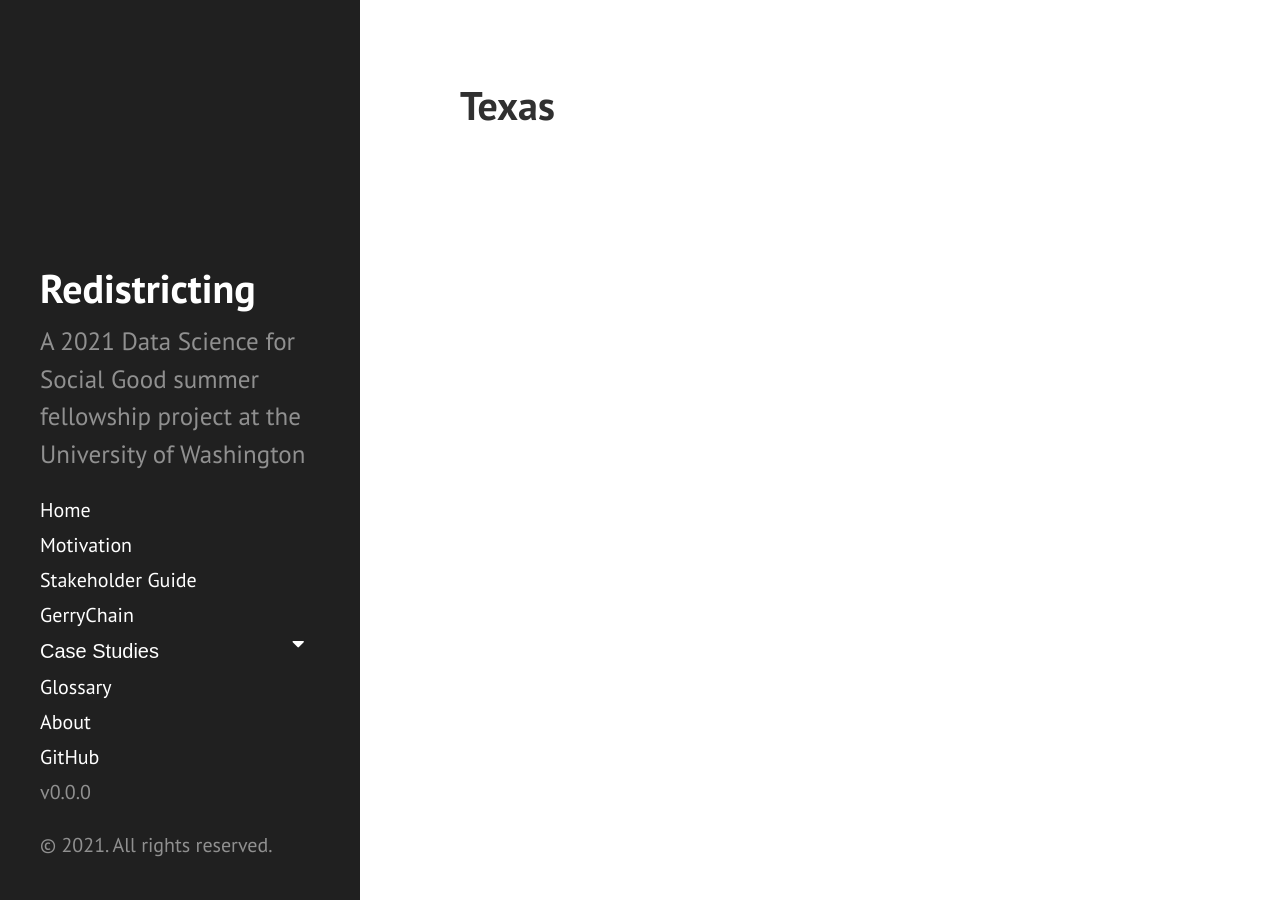
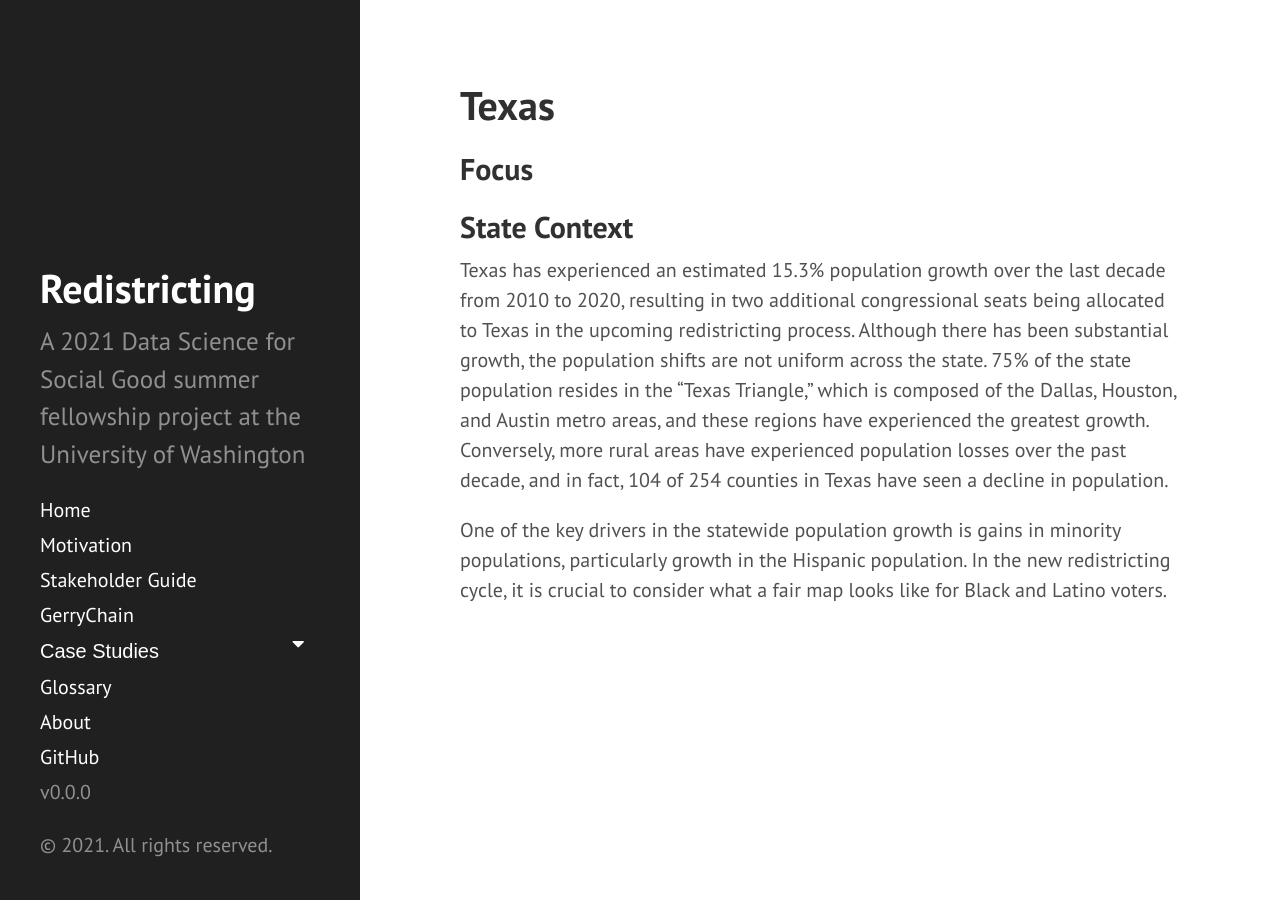
Before and after one commit to uwescience/DSSG2021-redistricting-website, a Jekyll site: the page built from texas.md, in a window 1280 px wide. Built offline with Jekyll 4.4.1, drawn with Linux system fonts in a browser that asks for light colours.

Commit message:
Update texas.md

```diff
--- a/texas.md
+++ b/texas.md
@@ -2,3 +2,12 @@
 layout: page
 title: Texas
 ---
+
+
+
+## Focus
+
+## State Context
+Texas has experienced an estimated 15.3% population growth over the last decade from 2010 to 2020, resulting in two additional congressional seats being allocated to Texas in the upcoming redistricting process. Although there has been substantial growth, the population shifts are not uniform across the state. 75% of the state population resides in the “Texas Triangle,” which is composed of the Dallas, Houston, and Austin metro areas, and these regions have experienced the greatest growth.  Conversely, more rural areas have experienced population losses over the past decade, and in fact, 104 of 254 counties in Texas have seen a decline in population.
+
+One of the key drivers in the statewide population growth is gains in minority populations, particularly growth in the Hispanic population. In the new redistricting cycle, it is crucial to consider what a fair map looks like for Black and Latino voters.
```
